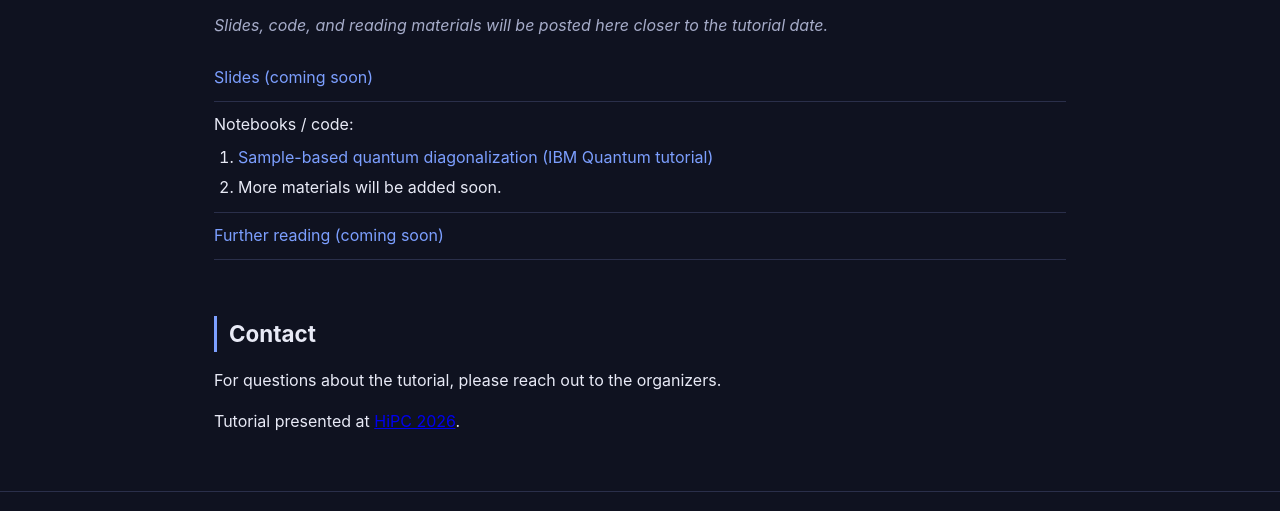
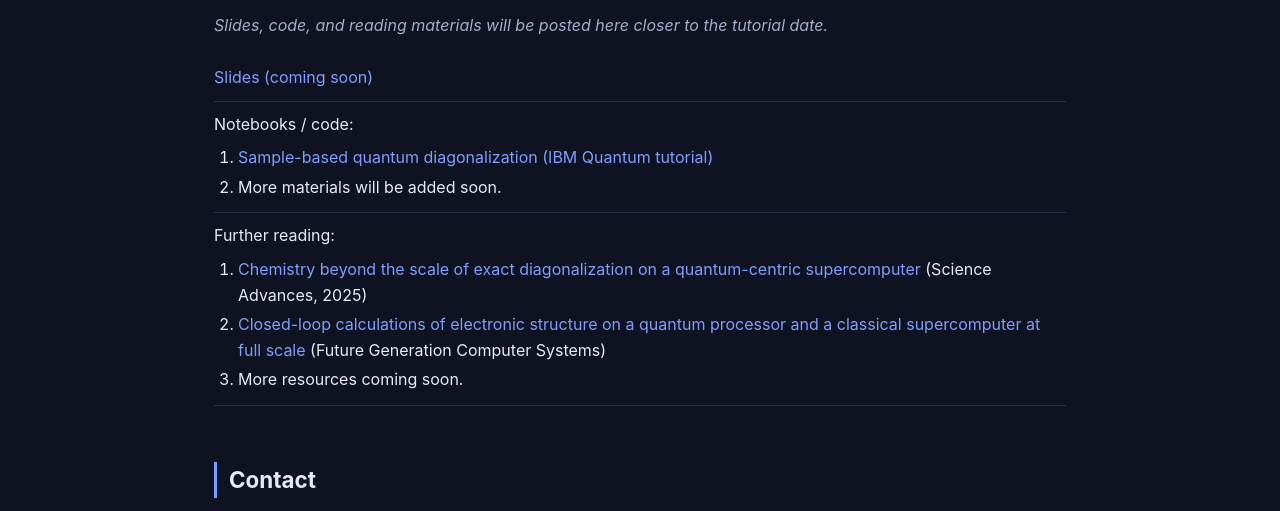
Before and after one commit to ritajitmajumdar1/quantum-hipc2026, a plain HTML site: page index.html in a window 1280 px wide. Shown: the part 2343-2854 px from the top of the page. Drawn offline with Linux system fonts and the light colour scheme.

Commit message:
Add further reading papers to Resources
Co-Authored-By: Claude Opus 5.5 <noreply@anthropic.com>

```diff
--- a/index.html
+++ b/index.html
@@ -156,7 +156,14 @@
           <li>More materials will be added soon.</li>
         </ol>
       </li>
-      <li><a href="#">Further reading (coming soon)</a></li>
+      <li>
+        Further reading:
+        <ol class="resource-sublist">
+          <li><a href="https://www.science.org/doi/10.1126/sciadv.adu9991" target="_blank" rel="noopener">Chemistry beyond the scale of exact diagonalization on a quantum-centric supercomputer</a> (Science Advances, 2025)</li>
+          <li><a href="https://www.sciencedirect.com/science/article/pii/S0167739X26003651" target="_blank" rel="noopener">Closed-loop calculations of electronic structure on a quantum processor and a classical supercomputer at full scale</a> (Future Generation Computer Systems)</li>
+          <li>More resources coming soon.</li>
+        </ol>
+      </li>
     </ul>
   </section>
 
```
